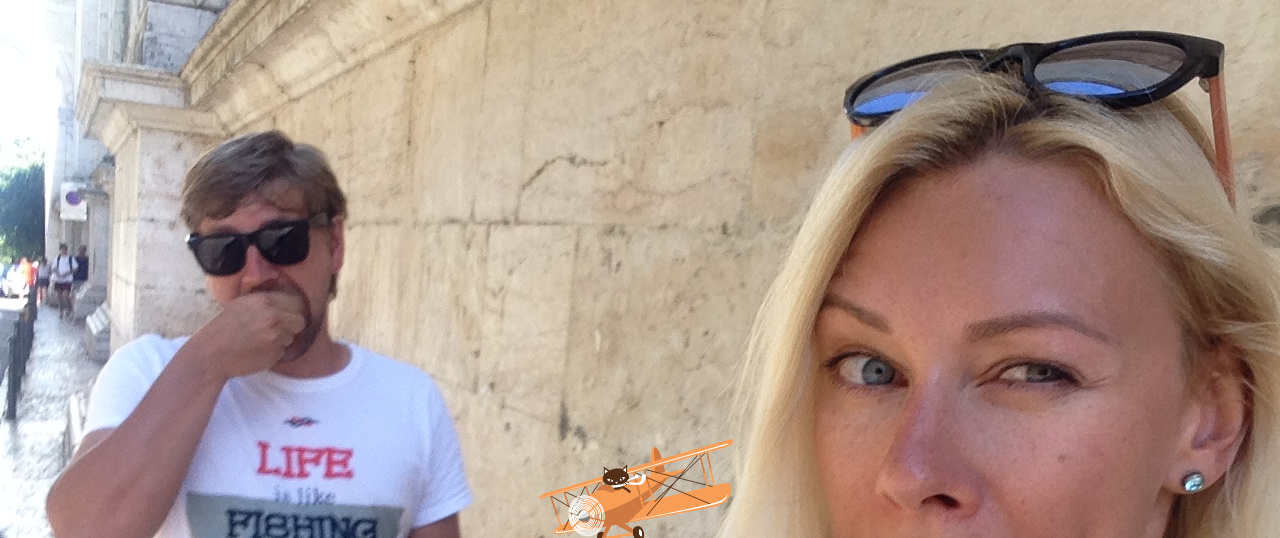
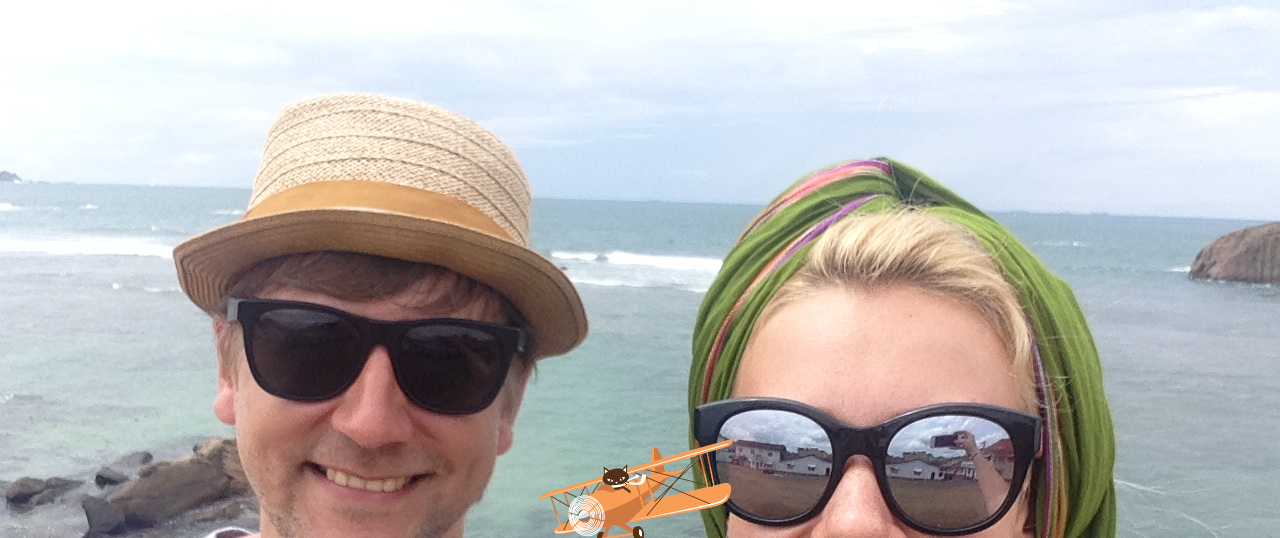
Before and after one commit to slava-the-human/wedding, a plain HTML site: page index.html in a window 1280 px wide. Shown: the top 538 px of the page. Drawn offline with Linux system fonts and the light colour scheme; a script that the page names is missing.

Commit message:
Update index.html

```diff
--- a/index.html
+++ b/index.html
@@ -15,7 +15,7 @@
       }
       .hero {
         width: 100%;
-        background: url(IMG_0510.JPG);
+        background: url(IMG_8674.JPG);
         background-repeat: no-repeat;
         background-size: 100% auto;
         color: #ffffff;
```
